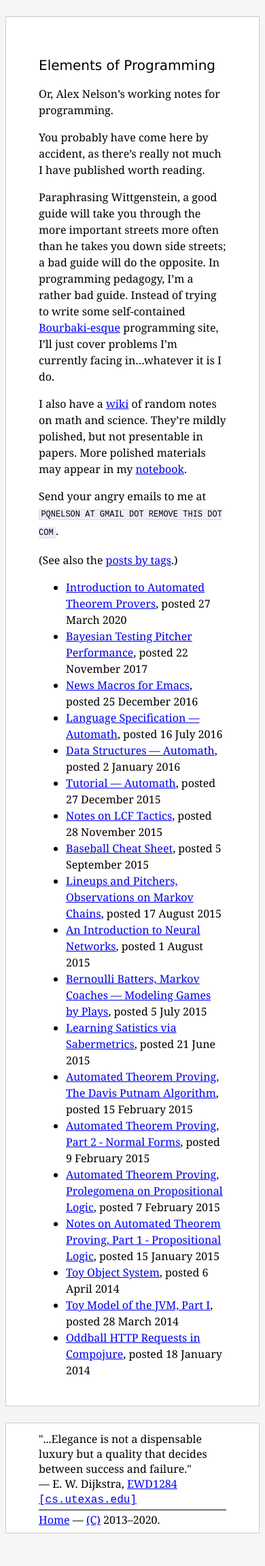
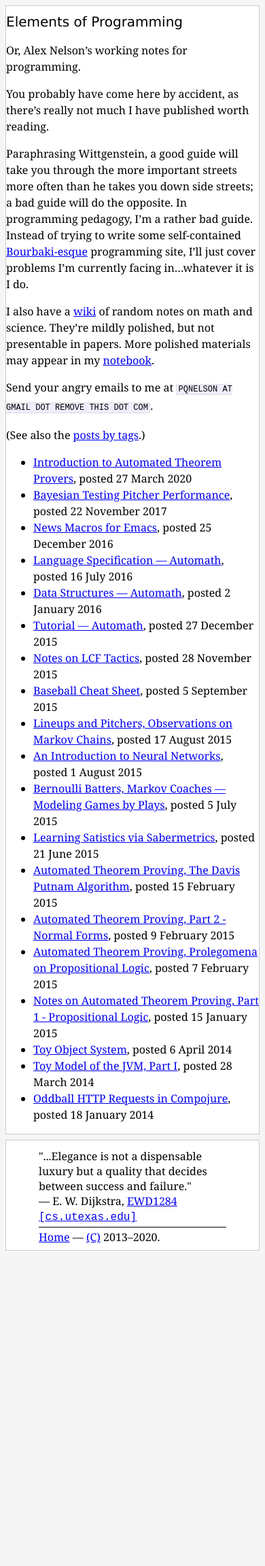
Before and after one commit to pqnelson/pqnelson.github.com, a Jekyll site: the page built from index.md, in a window 390 px wide. Shown: the whole page at 68% size. Built offline with Jekyll 4.4.1, drawn with Linux system fonts in a browser that asks for light colours; after the commit the page ends 1888 px from its top, so only the background shows below that.

Commit message:
[css] Made site more mobile friendly

```diff
--- a/_includes/head.html
+++ b/_includes/head.html
@@ -3,7 +3,12 @@
   <head>
     <meta charset="utf-8">
     <meta http-equiv="x-ua-compatible" content="ie=edge">
-    <meta name=viewport content="width=device-width, initial-scale=1">
+    <meta name="HandheldFriendly" content="True">
+    <meta name="MobileOptimized" content="320">
+    <meta name="viewport" content="width=device-width, initial-scale=1">
+    {% if page.author %}
+    <meta name="author" content="{{ page.author }}">
+    {% endif %}
     <title>{{ page.title }}</title>
     <link rel="stylesheet" href="/css/github-syntax.css" >
     <link rel="stylesheet" href="/css/main.css" >
--- a/css/main.css
+++ b/css/main.css
@@ -42,10 +42,26 @@ main {
     background: white;
     border: 1px solid #ccc;
     line-height: 1.5em;
-    margin: 1.5em auto;
     max-width: 46em;
-    padding: 3em 3em 1.5em 3em;
 }
+@media screen and (min-width: 480px) {
+    main {
+        padding: 1em;
+    }
+}
+@media screen and (min-width: 768px) {
+    main {
+        margin: 1.5em auto;
+        padding: 1.5em;
+    }
+}
+@media screen and (min-width: 992px) {
+    main {
+        margin: 1.5em auto;
+        padding: 3em 3em 1.5em 3em;
+    }
+}
+
 
 blockquote {
     margin-left: 10px;
```
